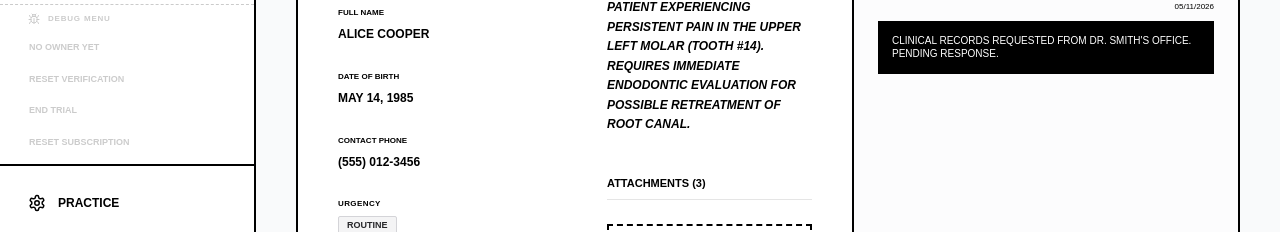
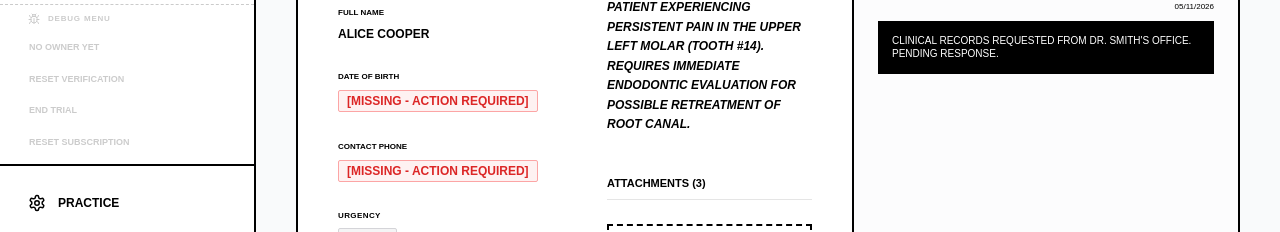
Before and after one commit to anton-g-kulikov/drtalk, a Next.js app: page /referrals/1 in a window 1280 px wide. Shown: the part 537-769 px from the top of the page. Built offline with nearby package versions, Linux system fonts and the light colour scheme; no server answers; the database is empty.

Commit message:
feat: add conditional placeholder messaging and warning styling for missing patient data fields

```diff
--- a/src/app/referrals/[id]/ReferralDetailClient.tsx
+++ b/src/app/referrals/[id]/ReferralDetailClient.tsx
@@ -230,8 +230,16 @@ export default function ReferralDetailClient({ id }: { id: string }) {
                   <h4 className="text-[11px] font-black uppercase text-muted-foreground border-b border-black/10 pb-2">Patient Details</h4>
                   <div className="space-y-5">
                     <DataField label="Full Name" value={referral.patientName} edit={isEditorMode} />
-                    <DataField label="Date of Birth" value="MAY 14, 1985" edit={isEditorMode} />
-                    <DataField label="Contact Phone" value="(555) 012-3456" edit={isEditorMode} />
+                    <DataField
+                      label="Date of Birth"
+                      value={referral.id === '1' || referral.id === '2' ? '[MISSING - ACTION REQUIRED]' : 'MAY 14, 1985'}
+                      edit={isEditorMode}
+                    />
+                    <DataField
+                      label="Contact Phone"
+                      value={referral.id === '1' || referral.id === '5' ? '[MISSING - ACTION REQUIRED]' : '(555) 012-3456'}
+                      edit={isEditorMode}
+                    />
                     <div className="space-y-1.5 pt-2">
                       <label className="text-[8px] font-black uppercase tracking-wider text-muted-foreground block">Urgency</label>
                       <span className={`inline-block text-[9px] font-black uppercase px-2 py-0.5 rounded-sm border ${
@@ -422,7 +430,7 @@ function DataField({
           }}
           className={`group flex items-center gap-2 ${canEditInline ? 'cursor-pointer select-none' : ''}`}
         >
-          <p className="font-bold text-xs uppercase group-hover:underline">
+          <p className={`font-bold text-xs uppercase group-hover:underline ${value.includes('MISSING') ? 'text-red-600 bg-red-50 px-2 py-0.5 border border-red-300 rounded-sm inline-block' : ''}`}>
             {value}
           </p>
           {canEditInline && (
```
